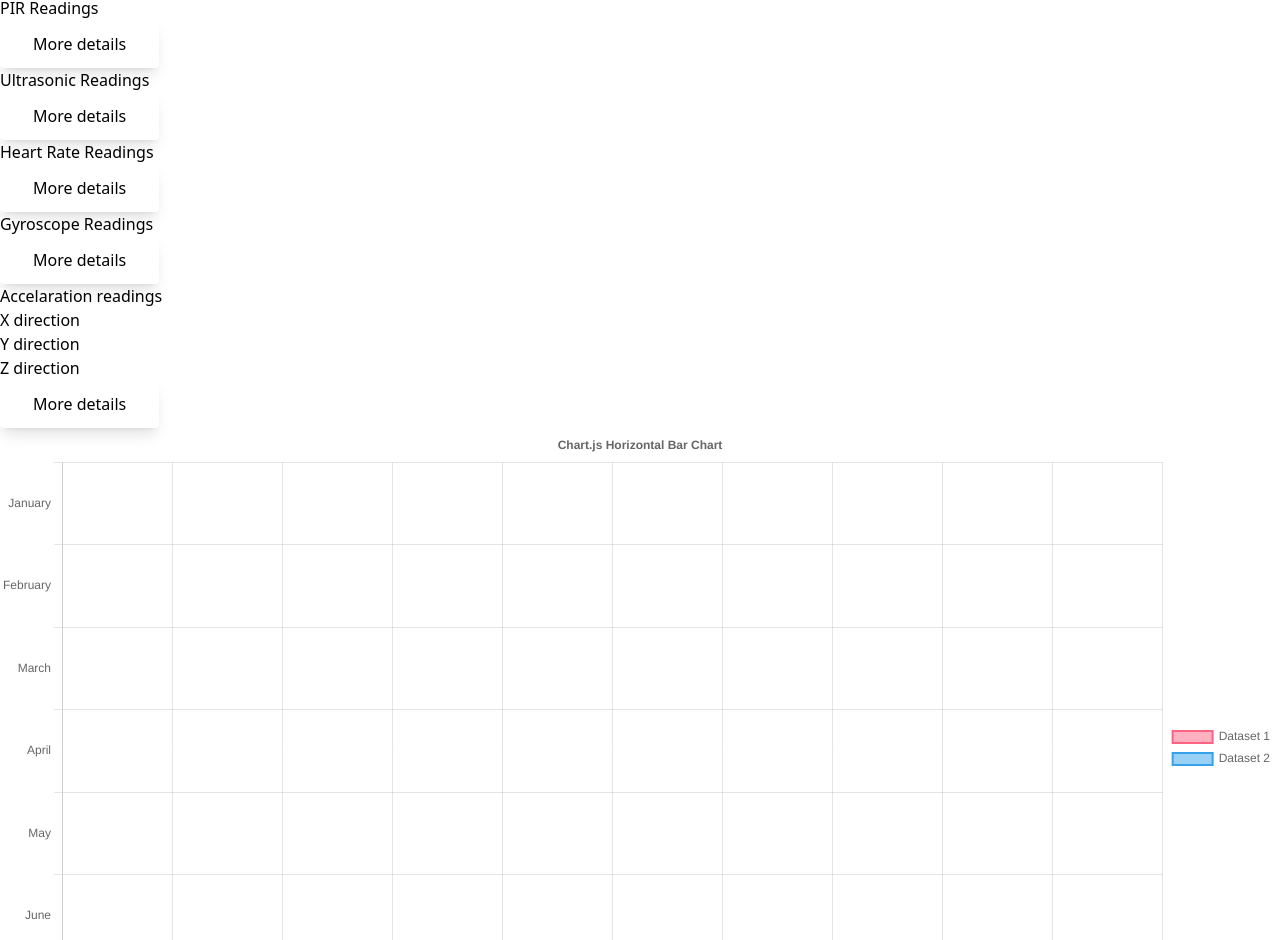
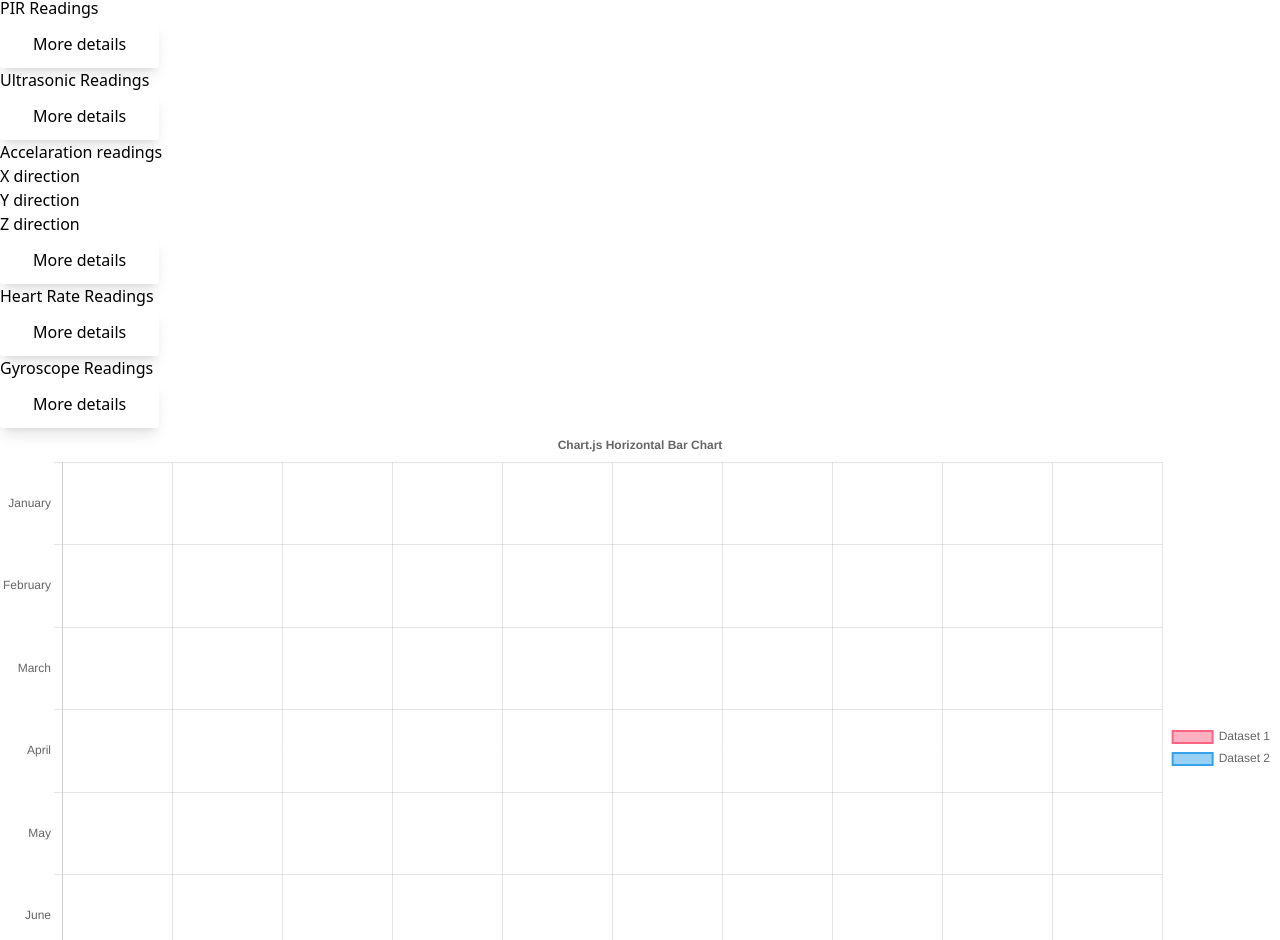
Before and after one commit to theculguy0099/IoT_Project, a React (Vite) app in the folder frontend/: page / in a window 1280 px wide. Shown: the part 1132-2072 px from the top of the page. Built offline with nearby package versions, Linux system fonts and the light colour scheme.

Commit message:
Re positioned graphs locations

```diff
--- a/frontend/src/pages/Home.jsx
+++ b/frontend/src/pages/Home.jsx
@@ -247,41 +247,44 @@ function Home() {
 
             {/* Here We can change to the componenets form so that we can view the code clearly */}
 
-
+          </div>
+              {/* Upto Here the content of the page done  */}
 
 
             {/* Start of the graphs section */}
 
             {/* First column starts */}
-            <div className="grid md:grid-cols-2 gap-10">
+            <div className="grid md:grid-cols-2 gap-12 p-20">
               <PirReadings />
               <UltrasonicReadings />
             </div>
             {/* First column ends */}
 
+            {/* Second column starts */}
 
+            <div className="flex  text-center items-center justify-center">
+              <AccelarationReadings />
+              </div>
 
-            {/* Second column starts */}
-            <div className="grid md:grid-cols-2 gap-20 p-10">
+            {/* Second column ends */}
+
+            {/* Third column starts */}
+            <div className="grid md:grid-cols-2 gap-12 p-20">
               <HeartrateReadings />
               <GyroscopeReadings />
             </div>
-            {/* Second column ends */}
+            {/* Third column ends */}
 
 
-            {/* Third column starts */}
-            <div className="grid gap-20 p-10">
-              <AccelarationReadings />
-            </div>
-            {/* Third column ends */}
+
 
             {/* End of the graphs section */}
-            <div>
+            <div className="flex justify-center text-center items-center p-40">
               <Bar options={options} data={data} />
             </div>
 
             <br /><br /><br /><br /><br /><br /><br />
-          </div>
+
         </section>
 
       </main>
```
